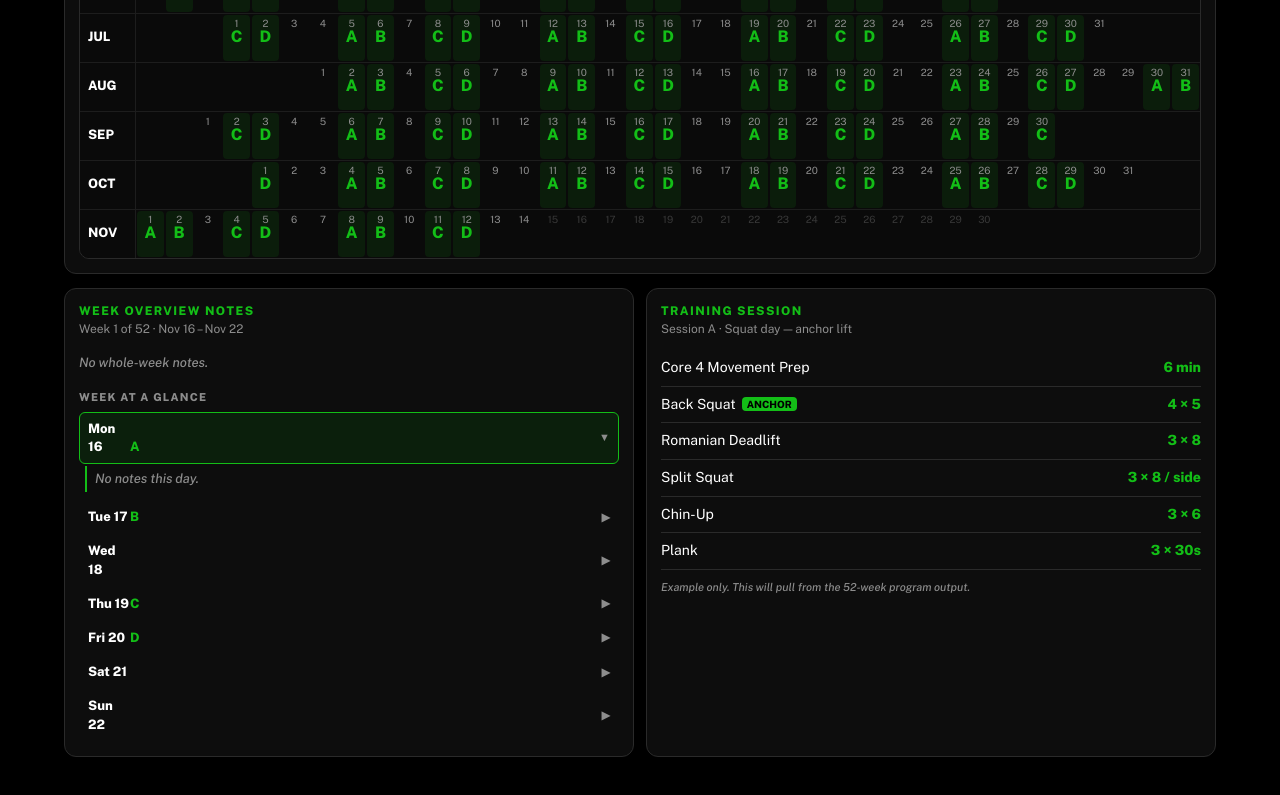
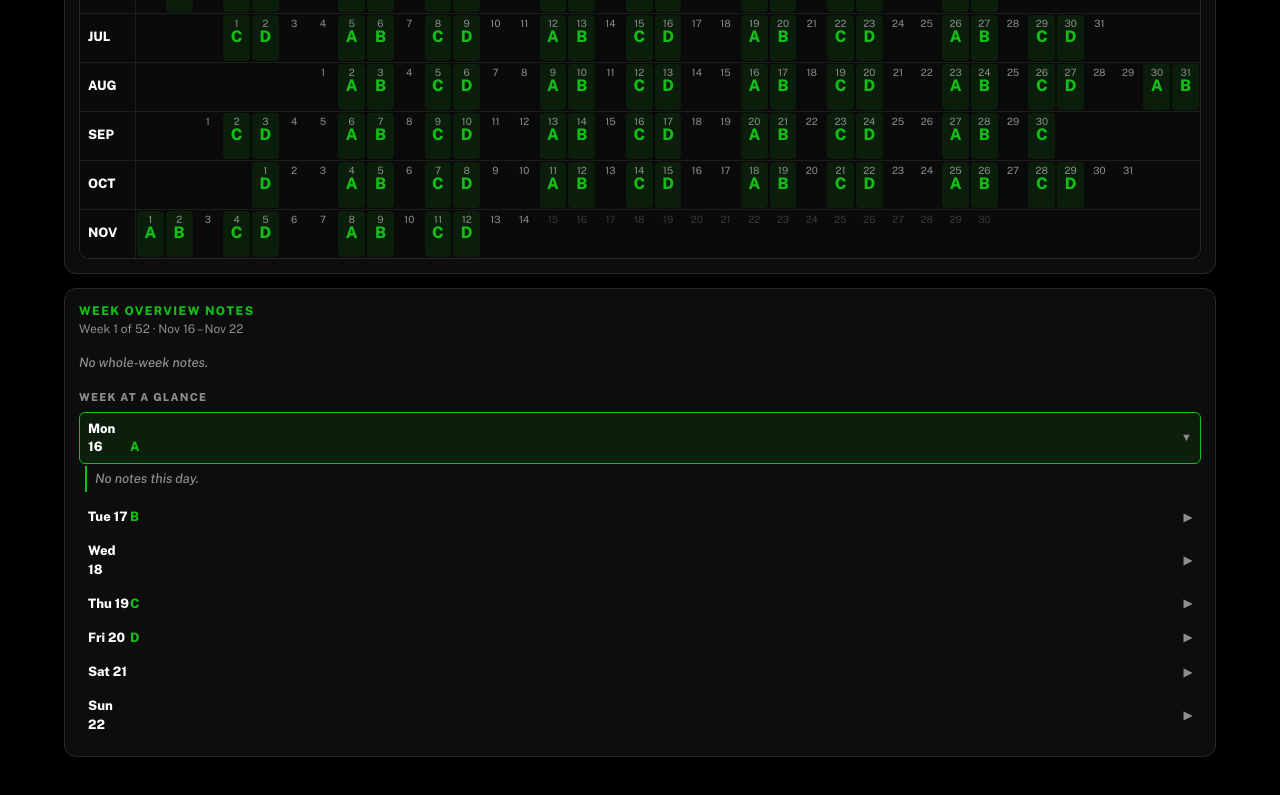
Before and after one commit to Garrettphelps44/Hospitality-log, a plain HTML site: page index.html in a window 1280 px wide. Shown: the part 1022-1817 px from the top of the page. Drawn offline with nearby package versions, Linux system fonts and the light colour scheme.

Commit message:
Remove training session column
Co-Authored-By: Claude Sonnet 5.5 <noreply@anthropic.com>

```diff
--- a/index.html
+++ b/index.html
@@ -64,7 +64,7 @@ input:focus,textarea:focus,select:focus{outline:2px solid var(--g)}
 .c.sel .dot{background:#000}
 
 /* ---------- 3 columns ---------- */
-.cols{display:grid;grid-template-columns:repeat(2,1fr);gap:12px}
+.cols{display:grid;grid-template-columns:1fr;gap:12px}
 .col{background:var(--p1);border:1px solid var(--ln);border-radius:12px;padding:14px;min-width:0}
 .col h3{margin:0;font-size:12px;text-transform:uppercase;letter-spacing:1.4px;color:var(--g);font-weight:800}
 .col .dsub{color:var(--mu);font-size:12px;margin:2px 0 12px}
@@ -142,12 +142,10 @@ input:focus,textarea:focus,select:focus{outline:2px solid var(--g)}
   </div>
 
   <!-- 3 COLUMNS -->
-  <div class="swipe">swipe → week · session</div>
-  <div class="cols">
+    <div class="cols">
     <div class="col"><h3>Week Overview Notes</h3><div class="dsub" id="weekLbl"></div>
       <div id="weekList"></div>
       <div class="sec">Week at a glance</div><div id="glance"></div></div>
-    <div class="col"><h3>Training Session</h3><div class="dsub" id="sesLbl"></div><div id="sesBody"></div></div>
   </div>
 </div>
 <div class="toast" id="toast"></div>
@@ -174,13 +172,6 @@ input:focus,textarea:focus,select:focus{outline:2px solid var(--g)}
   var LET={0:'A',1:'B',3:'C',4:'D'};
   function letterFor(d){return LET[(d.getDay()+6)%7]||'';}
 
-  /* EXAMPLE sessions — swap for real program output later */
-  var SES={
-    A:{name:'Session A',focus:'Squat day — anchor lift',ex:[['Core 4 Movement Prep','6 min'],['Back Squat','4 × 5',1],['Romanian Deadlift','3 × 8'],['Split Squat','3 × 8 / side'],['Chin-Up','3 × 6'],['Plank','3 × 30s']]},
-    B:{name:'Session B',focus:'Press & pull',ex:[['Core 4 Movement Prep','6 min'],['Bench Press','4 × 5'],['1-Arm DB Row','3 × 10 / side'],['Half-Kneeling Landmine Press','3 × 8 / side'],['Face Pull','3 × 12'],['Pallof Press','3 × 10 / side']]},
-    C:{name:'Session C',focus:'Hinge day',ex:[['Core 4 Movement Prep','6 min'],['Trap Bar Deadlift','4 × 4'],['Front Foot Elevated Split Squat','3 × 8 / side'],['Push-Up','3 × 12'],['Cable Row','3 × 10'],['Side Plank','3 × 25s / side']]},
-    D:{name:'Session D',focus:'Single-leg & speed',ex:[['Core 4 Movement Prep','6 min'],['Box Jump','4 × 3'],['Front Squat','3 × 5'],['Walking Lunge','3 × 10 / side'],['Lat Pulldown','3 × 10'],['Farmer Carry','3 × 30 yds']]}
-  };
 
   function load(){try{var r=localStorage.getItem(KEY);if(r){var o=JSON.parse(r);if(!o.demo)return o;}}catch(e){}return seed();}
   function save(){try{localStorage.setItem(KEY,JSON.stringify(data));}catch(e){}}
@@ -273,16 +264,6 @@ input:focus,textarea:focus,select:focus{outline:2px solid var(--g)}
     }
     $('glance').innerHTML=g;
 
-    var L2=letterFor(sd),inW=sd>=start&&sd<=end;
-    if(L2&&SES[L2]){
-      var s=SES[L2];
-      $('sesLbl').textContent=s.name+' · '+s.focus;
-      $('sesBody').innerHTML=s.ex.map(function(x){return '<div class="ex"><span>'+x[0]+(x[2]?'<span class="an">ANCHOR</span>':'')+'</span><span class="sr">'+x[1]+'</span></div>';}).join('')+
-        '<div class="exnote">Example only. This will pull from the 52-week program output.</div>';
-    }else{
-      $('sesLbl').textContent='Rest / off day';
-      $('sesBody').innerHTML='<div class="empty">No lifting session scheduled. Good day for conditioning or a recovery check-in.</div>';
-    }
   }
   document.addEventListener('click',function(e){
     var g=e.target.closest('.glance');
```
